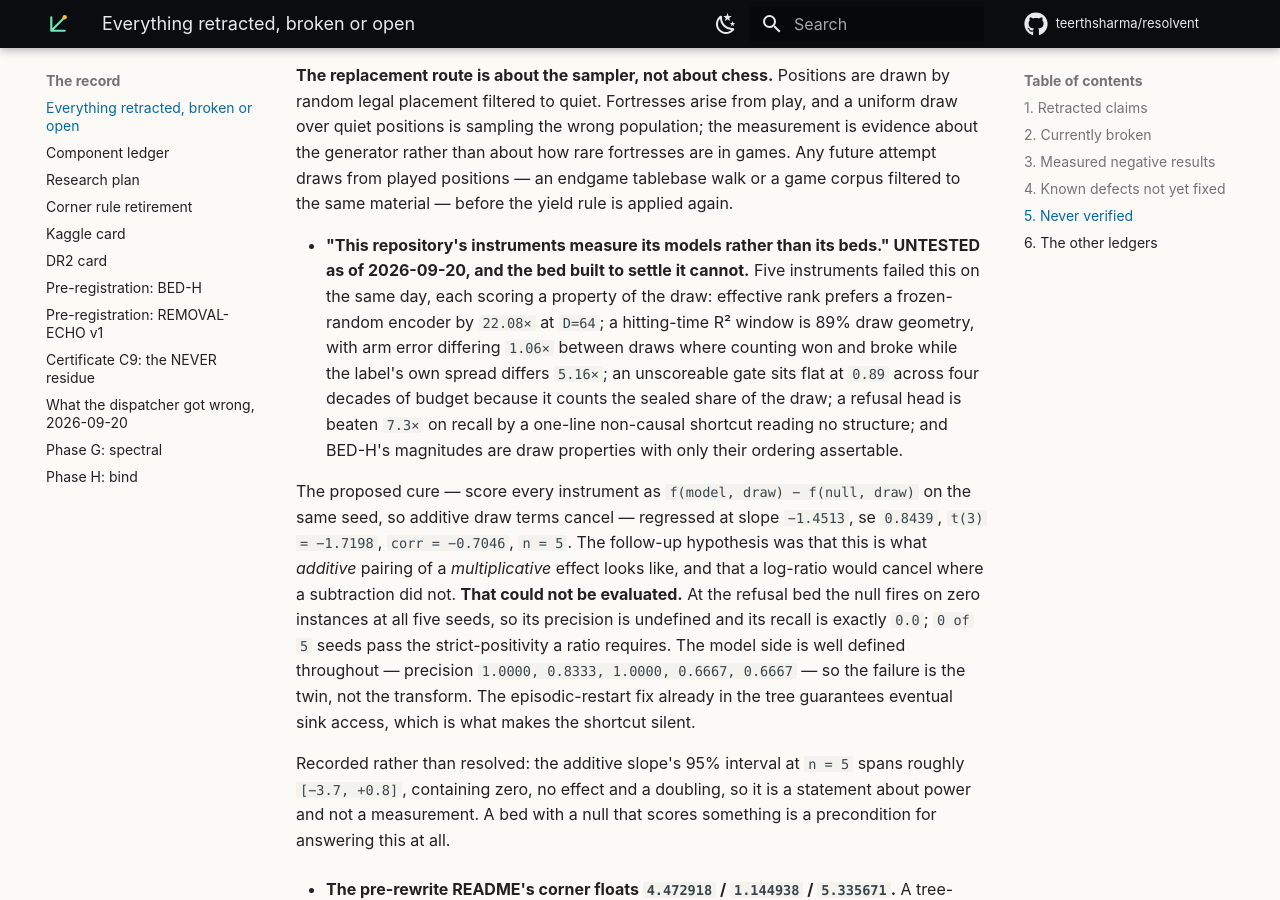
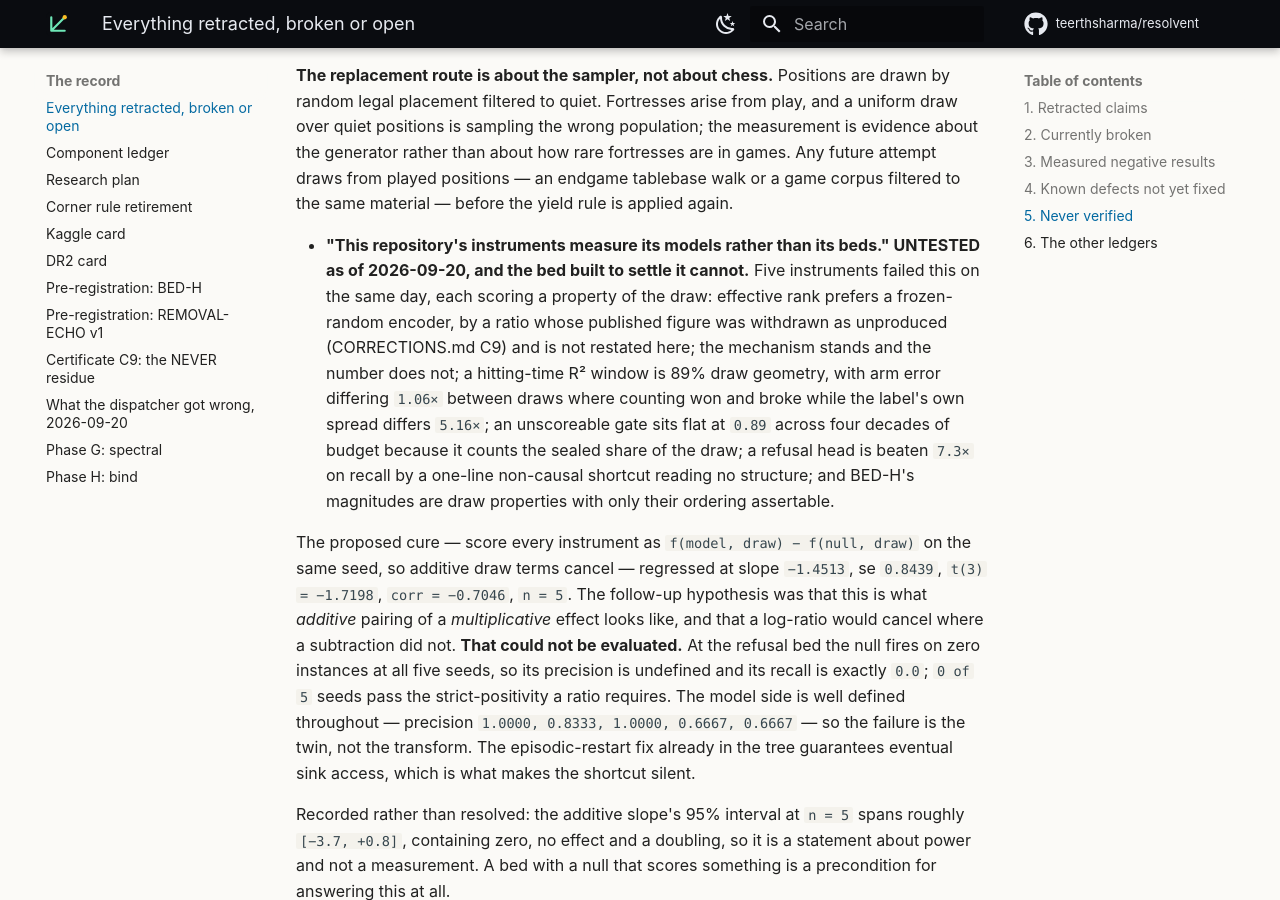
Before and after one commit to teerthsharma/resolvent, an MkDocs documentation site: the page built from docs/FAILS.md, in a window 1280 px wide and 900 px high, scrolled down 8255 px. Built offline with MkDocs 1.6.1 and Material for MkDocs 9.7.7, drawn with Linux system fonts in a browser that asks for light colours; comment, search, counter and statistics services are not loaded.

Commit message:
Stop asserting a ratio the corrections ledger had already withdrawn
CORRECTIONS.md row C9 withdrew the effective-rank ratio of 22.08x at D=64 as
unproduced on 2026-09-20: a tree-wide search for that figure and for its
supporting arrays returns no hit in any tracked source, notebook or page, so its
only home was a throwaway command rather than anything the repository runs. The
row records no replacement, because under the same rule as C3 a number with no
producer in the tree is deleted rather than re-derived.

Two places went on asserting it anyway. The failure ledger listed it as one of
five instruments that scored a property of the draw, and the front page's table
of what died carried it as the evidence column for the effective-rank row, which
put a withdrawn figure on the live site. Both now state the mechanism without the
number.

The mechanism is unaffected and is the part that was ever load-bearing:
clustering is anisotropy, so a representation that has learned K clusters pins
near K-1 however wide the layer while a frozen-random encoder fills all D, and no
threshold separates them at any width. That argument needs no ratio.

The session-error page keeps its reference, because that page is about the error
rather than a use of it.

Found by a lane instructed not to rely on the figure, which checked the
repository's own records before using a premise it had been handed.

Co-Authored-By: Claude Opus 5 <noreply@anthropic.com>

```diff
--- a/docs/FAILS.md
+++ b/docs/FAILS.md
@@ -353,7 +353,9 @@ Claims with no producer located, stated as such rather than silently dropped.
 - **"This repository's instruments measure its models rather than its beds."
   UNTESTED as of 2026-09-20, and the bed built to settle it cannot.** Five
   instruments failed this on the same day, each scoring a property of the draw:
-  effective rank prefers a frozen-random encoder by `22.08×` at `D=64`; a
+  effective rank prefers a frozen-random encoder, by a ratio whose published
+  figure was withdrawn as unproduced (CORRECTIONS.md C9) and is not restated
+  here; the mechanism stands and the number does not; a
   hitting-time R² window is 89% draw geometry, with arm error differing `1.06×`
   between draws where counting won and broke while the label's own spread
   differs `5.16×`; an unscoreable gate sits flat at `0.89` across four decades
```
Also changed, not shown: docs/index.md (+1 -1 lines).
